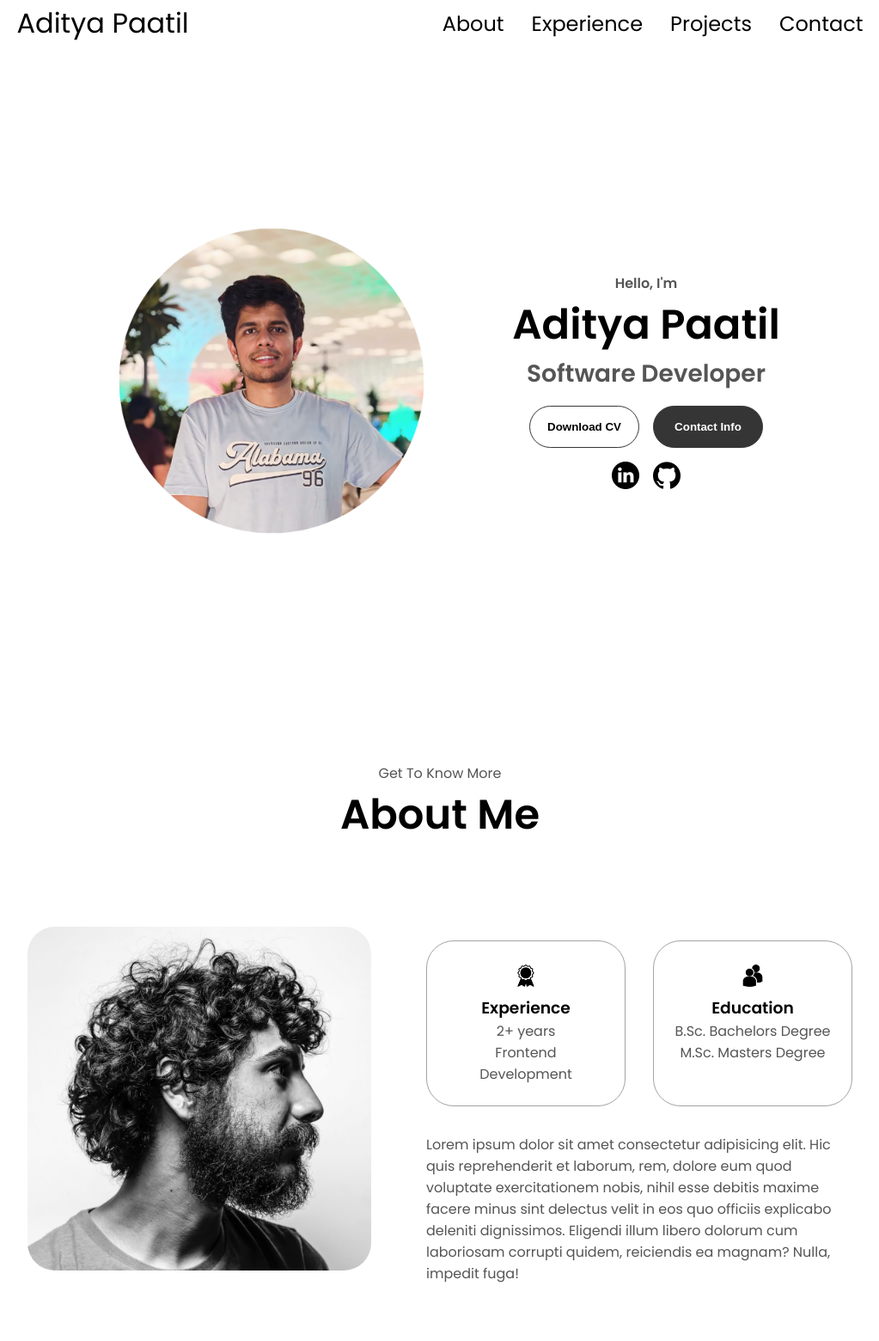
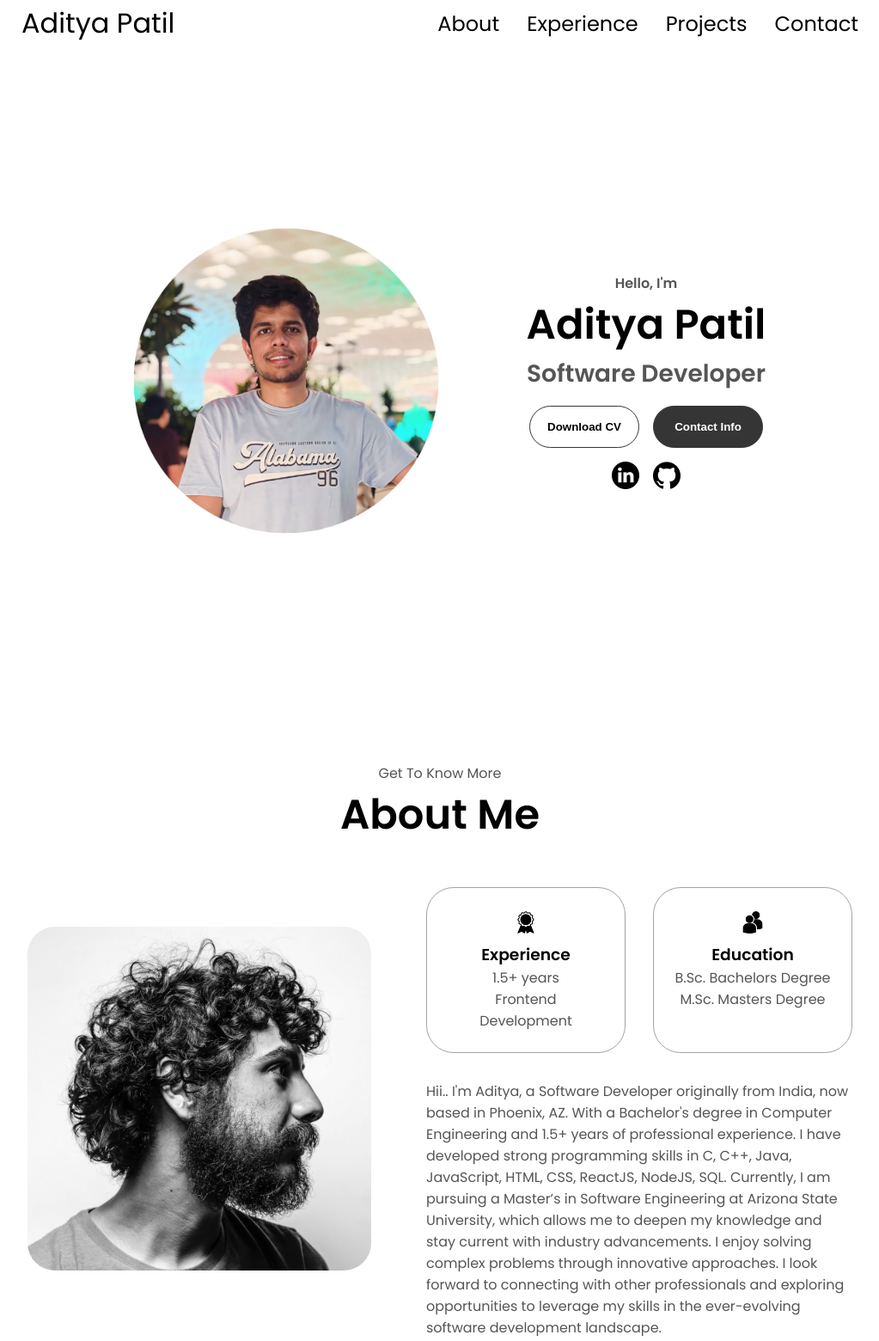
Before and after one commit to adityap817/AdityaPortfolio, a plain HTML site: page index.html in a window 1280 px wide. Shown: the part 41-1601 px from the top of the page at 86% size, without its empty margins (128-1151 px from the left). Drawn offline with Linux system fonts and the light colour scheme.

Commit message:
Update index.html

```diff
--- a/index.html
+++ b/index.html
@@ -4,13 +4,13 @@
     <meta charset="UTF-8" />
     <meta http-equiv="X-UA-Compatible" content="IE=edge" />
     <meta name="viewport" content="width=device-width, initial-scale=1.0" />
-    <title>Aditya Paatil</title>
+    <title>Aditya Patil</title>
     <link rel="stylesheet" href="style.css" />
     <link rel="stylesheet" href="mediaqueries.css" />
   </head>
   <body>
     <nav id="desktop-nav">
-      <div class="logo">Aditya Paatil</div>
+      <div class="logo">Aditya Patil</div>
       <div>
         <ul class="nav-links">
           <li><a href="#about">About</a></li>
@@ -21,7 +21,7 @@
       </div>
     </nav>
     <nav id="hamburger-nav">
-      <div class="logo">Aditya Paatil</div>
+      <div class="logo">Aditya Patil</div>
       <div class="hamburger-menu">
         <div class="hamburger-icon" onclick="toggleMenu()">
           <span></span>
@@ -42,7 +42,7 @@
       </div>
       <div class="section__text">
         <p class="section__text__p1">Hello, I'm</p>
-        <h1 class="title">Aditya Paatil</h1>
+        <h1 class="title">Aditya Patil</h1>
         <p class="section__text__p2">Software Developer</p>
         <div class="btn-container">
           <button
@@ -66,7 +66,7 @@
             src="./assets/github.png"
             alt="My Github profile"
             class="icon"
-            onclick="location.href='https://github.com/'"
+            onclick="location.href='https://github.com/adityap817/'"
           />
         </div>
       </div>
@@ -91,7 +91,7 @@
                 class="icon"
               />
               <h3>Experience</h3>
-              <p>2+ years <br />Frontend Development</p>
+              <p>1.5+ years <br />Frontend Development</p>
             </div>
             <div class="details-container">
               <img
@@ -105,12 +105,11 @@
           </div>
           <div class="text-container">
             <p>
-              Lorem ipsum dolor sit amet consectetur adipisicing elit. Hic quis
-              reprehenderit et laborum, rem, dolore eum quod voluptate
-              exercitationem nobis, nihil esse debitis maxime facere minus sint
-              delectus velit in eos quo officiis explicabo deleniti dignissimos.
-              Eligendi illum libero dolorum cum laboriosam corrupti quidem,
-              reiciendis ea magnam? Nulla, impedit fuga!
+              Hii.. I'm Aditya, a Software Developer originally from India, now based in Phoenix, AZ. With a Bachelor's degree in Computer Engineering and 1.5+ years of professional experience. I have developed strong programming skills in C, C++, Java, JavaScript, HTML, CSS, ReactJS, NodeJS, SQL.
+
+Currently, I am pursuing a Master’s in Software Engineering at Arizona State University, which allows me to deepen my knowledge and stay current with industry advancements. I enjoy solving complex problems through innovative approaches.
+
+I look forward to connecting with other professionals and exploring opportunities to leverage my skills in the ever-evolving software development landscape.
             </p>
           </div>
         </div>
```
